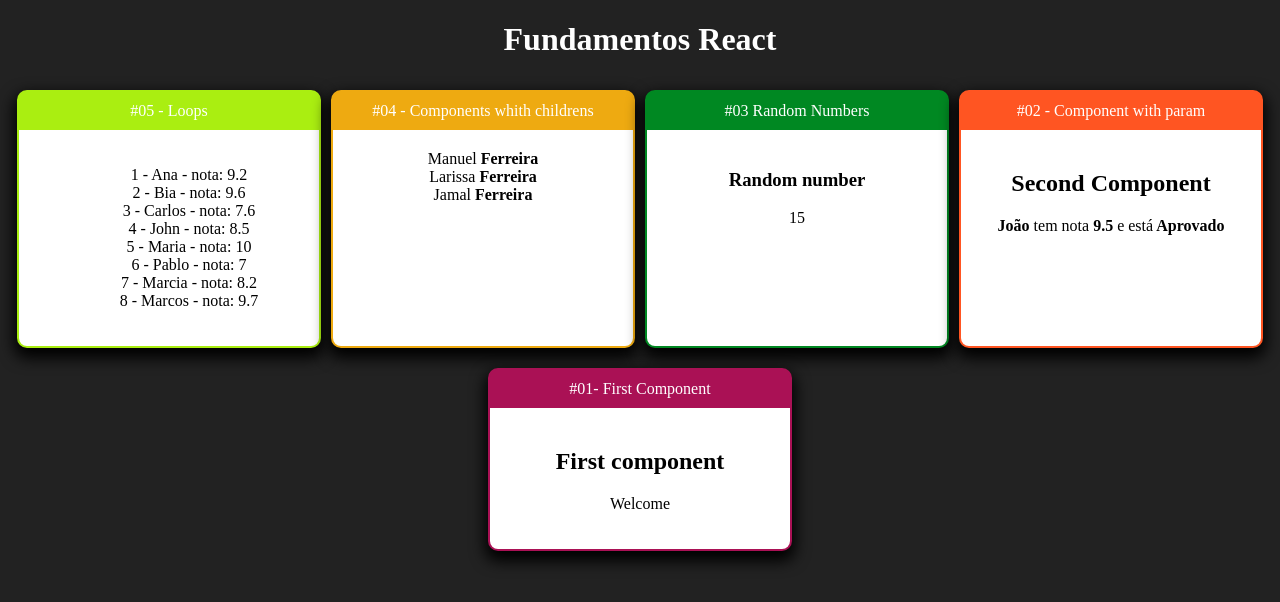
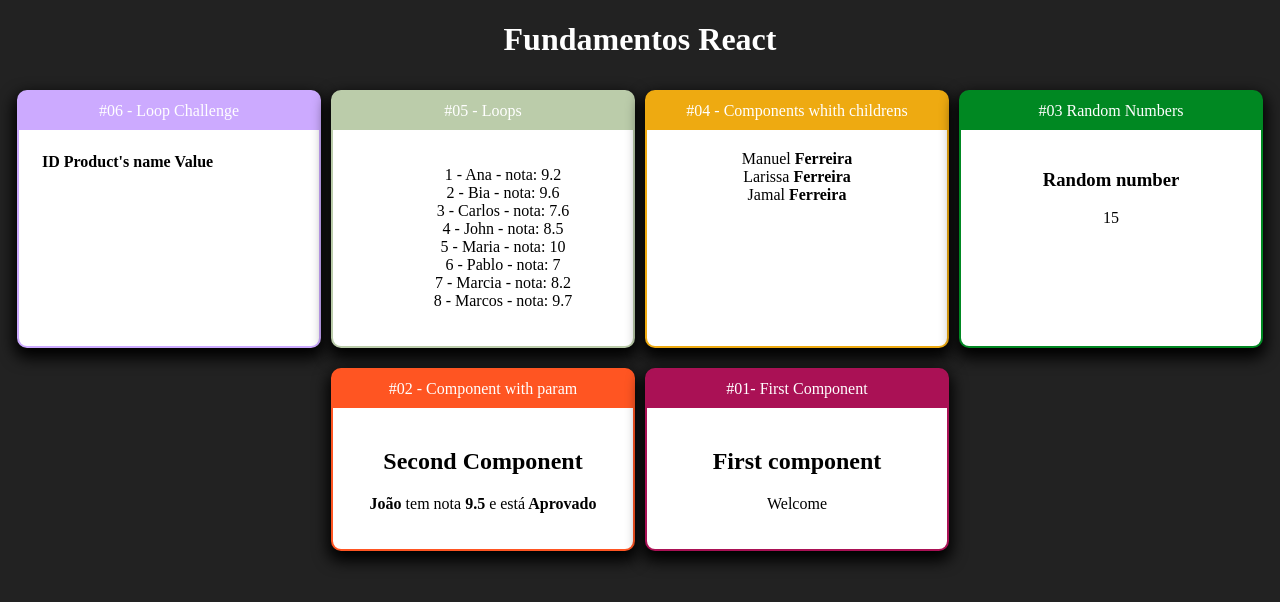
Before and after one commit to alan-pascke/fundamentos-react, a React (Create React App) app: page / in a window 1280 px wide. Shown: the top 602 px of the page. Built offline with nearby package versions, Linux system fonts and the light colour scheme.

Commit message:
iniciado o desafio de repetição usando tabelas

```diff
--- a/src/App.jsx
+++ b/src/App.jsx
@@ -8,6 +8,7 @@ import Card from "./components/layouts/Card";
 import Family from "./components/basics/Family";
 import FamilyMember from "./components/basics/FamilyMember";
 import StudendsList from "./components/loops/StudendsList";
+import ProductsTab from "./components/loops/ProductsTab";
 
 
 export default () =>{
@@ -15,9 +16,11 @@ export default () =>{
         <div className='App'>
             <h1>Fundamentos React</h1>
             <div className="Cards">
-                <Card title='#05 - Loops' color='#AE1'>
+                <Card title='#06 - Loop Challenge' color='#CAF'>
+                    <ProductsTab></ProductsTab>
+                </Card>
+                <Card title='#05 - Loops' color='#BCA'>
                     <StudendsList></StudendsList>
-
                 </Card>
                 <Card title='#04 - Components whith childrens' color='#EA1'>
                     <Family lastname='Ferreira'>
--- /dev/null
+++ b/src/components/loops/ProductsTab.jsx
@@ -0,0 +1,17 @@
+/* eslint-disable import/no-anonymous-default-export */
+import React from "react";
+// import products from "../../data/products";
+
+
+
+export default props => {
+    return (
+        <table>
+            <tr>
+                <th>ID</th>
+                <th>Product's name</th>
+                <th>Value</th>
+            </tr>
+        </table>
+    )
+}
--- /dev/null
+++ b/src/data/products.js
@@ -0,0 +1,9 @@
+/* eslint-disable import/no-anonymous-default-export */
+export default [
+    {id: 1, name: 'Notebook', value: 9.2 },
+    {id: 2, name: 'PC Gamer', value: 9.6 },
+    {id: 3, name: 'Mouse', value: 7.6 },
+    {id: 4, name: 'Monitor', value: 8.5 },
+    {id: 5, name: 'Placa de video', value: 10.0 },
+    {id: 6, name: 'Memoria SSD', value: 7.0 },
+]
```
